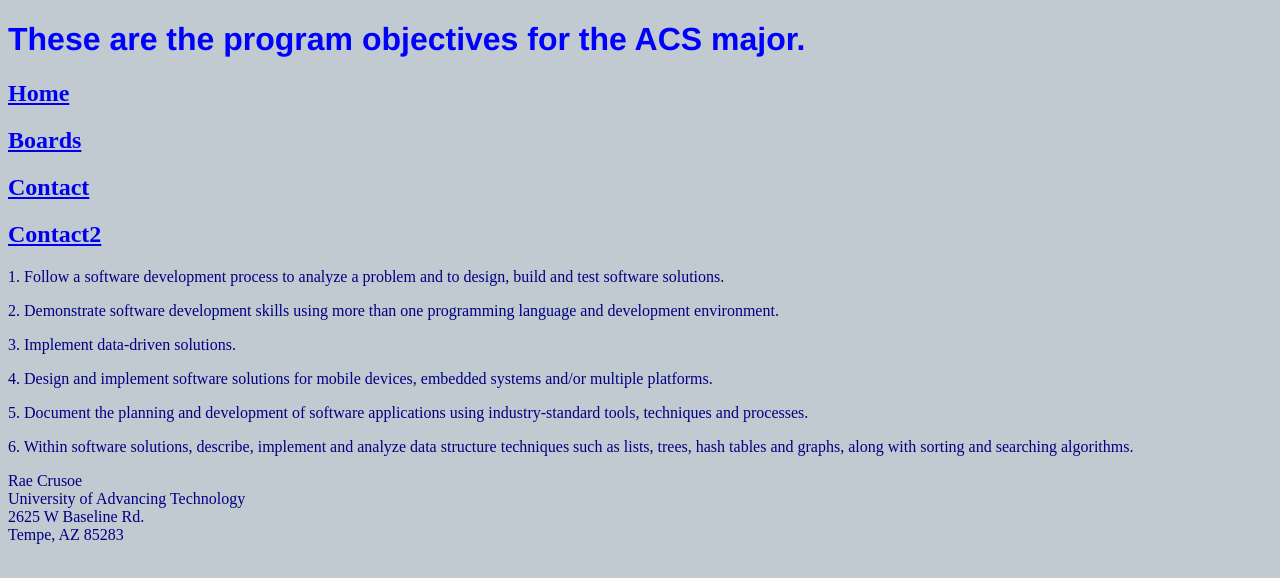
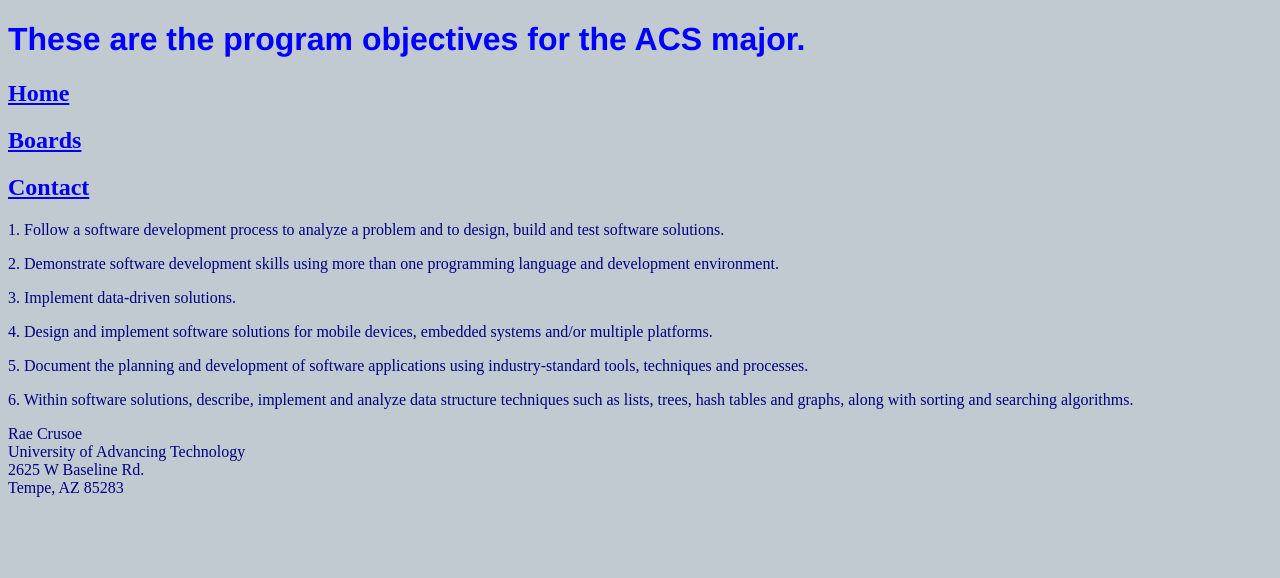
Before and after one commit to mantarae-22/csc102-1, a plain HTML site: page boards.html in a window 1280 px wide. Drawn offline with Linux system fonts and the light colour scheme.

Commit message:
Update boards.html

```diff
--- a/boards.html
+++ b/boards.html
@@ -19,7 +19,6 @@
         <h2><a href="./index.html">Home</a></h2>
         <h2><a href="./boards.html">Boards</a></h2>
         <h2><a href="./contact.html">Contact</a></h2>
-        <h2><a href="./contact2.html">Contact2</a></h2>
     </nav>
 
     <!-- Here is our page content. These are the program objectives for
```
